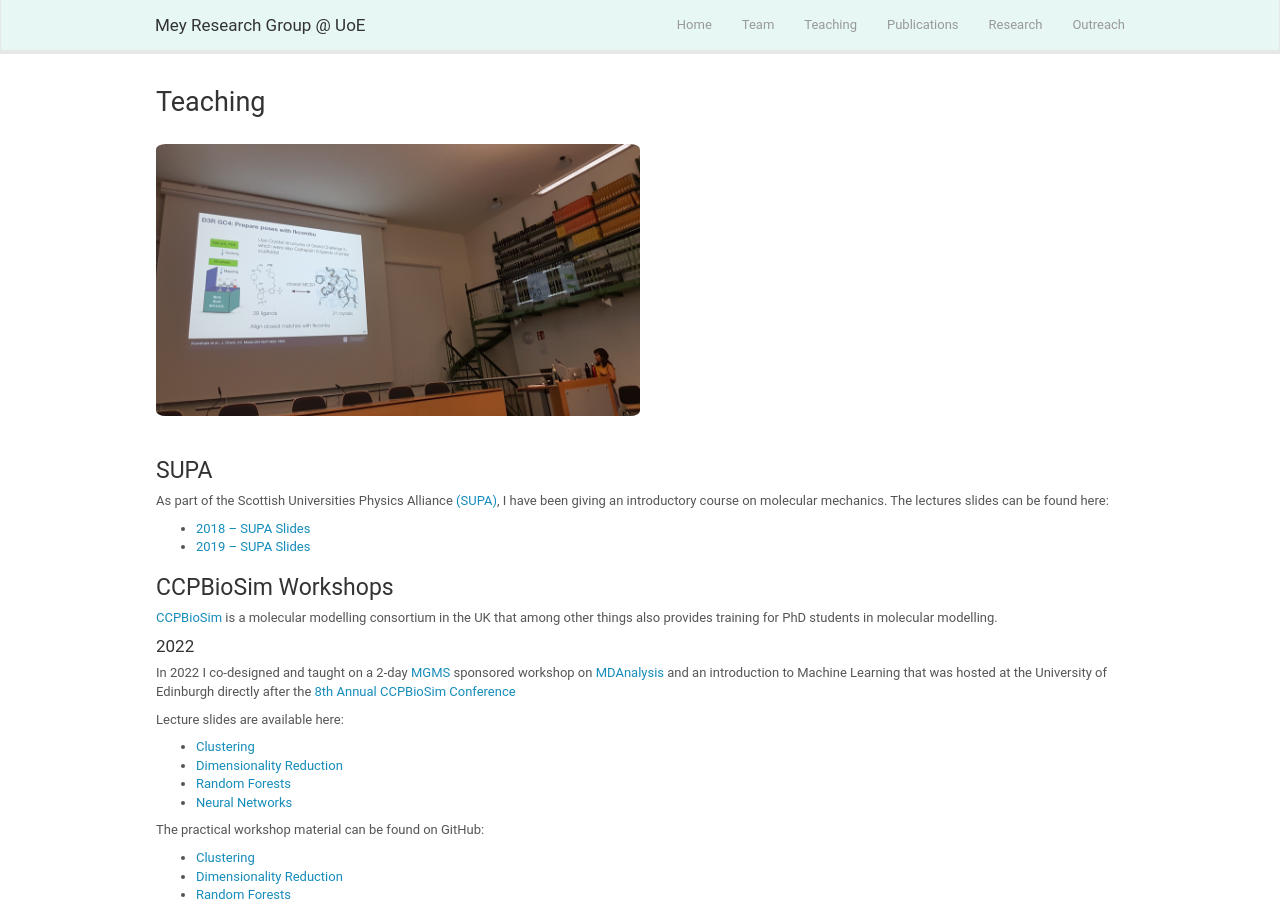
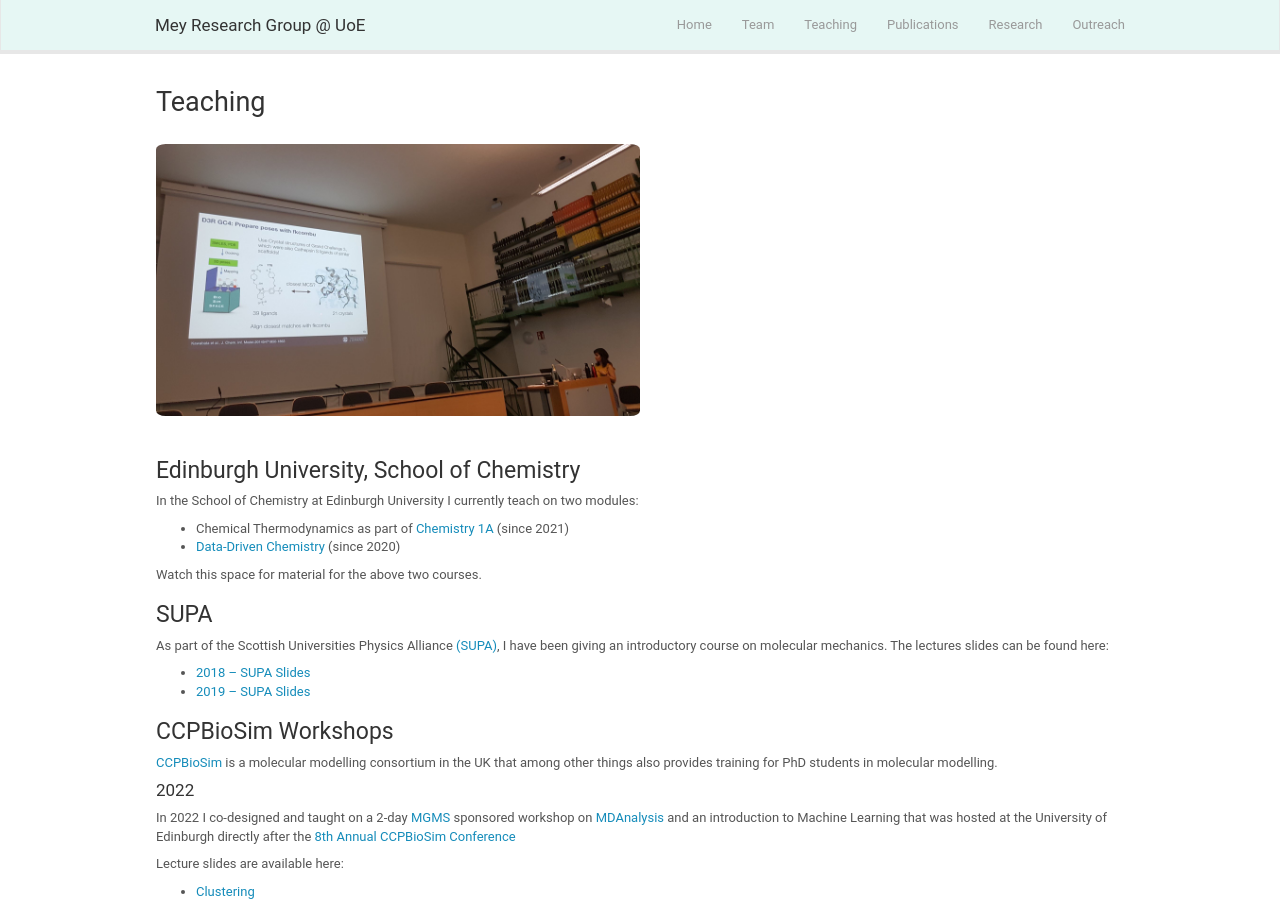
Before and after one commit to mozhu621/intellistream.github.io, a Jekyll site: the page built from _pages/teaching.md, in a window 1280 px wide and 900 px high. Built offline with Jekyll 4.4.1, drawn with Linux system fonts in a browser that asks for light colours; nearby versions of some CDN libraries.

Commit message:
more teaching updates

```diff
--- a/_pages/teaching.md
+++ b/_pages/teaching.md
@@ -11,6 +11,16 @@ permalink: /teaching
 ## Teaching
 
  <img src="{{ site.url }}{{ site.baseurl }}/images/teachpic/teaching.jpg" width="50%" style="float: center" />
+
+### Edinburgh University, School of Chemistry
+
+In the School of Chemistry at Edinburgh University I currently teach on two modules:
+
+* Chemical Thermodynamics as part of [Chemistry 1A](http://www.drps.ed.ac.uk/21-22/dpt/cxchem08016.htm)  (since 2021)
+* [Data-Driven Chemistry](http://www.drps.ed.ac.uk/21-22/dpt/cxchem08031.htm) (since 2020)
+
+Watch this space for material for the above two courses.
+
 
 ### SUPA
 As part of the Scottish Universities Physics Alliance [(SUPA)](https://www.supa.ac.uk), I have been giving an introductory course on molecular mechanics. The lectures slides can be found here:
```
